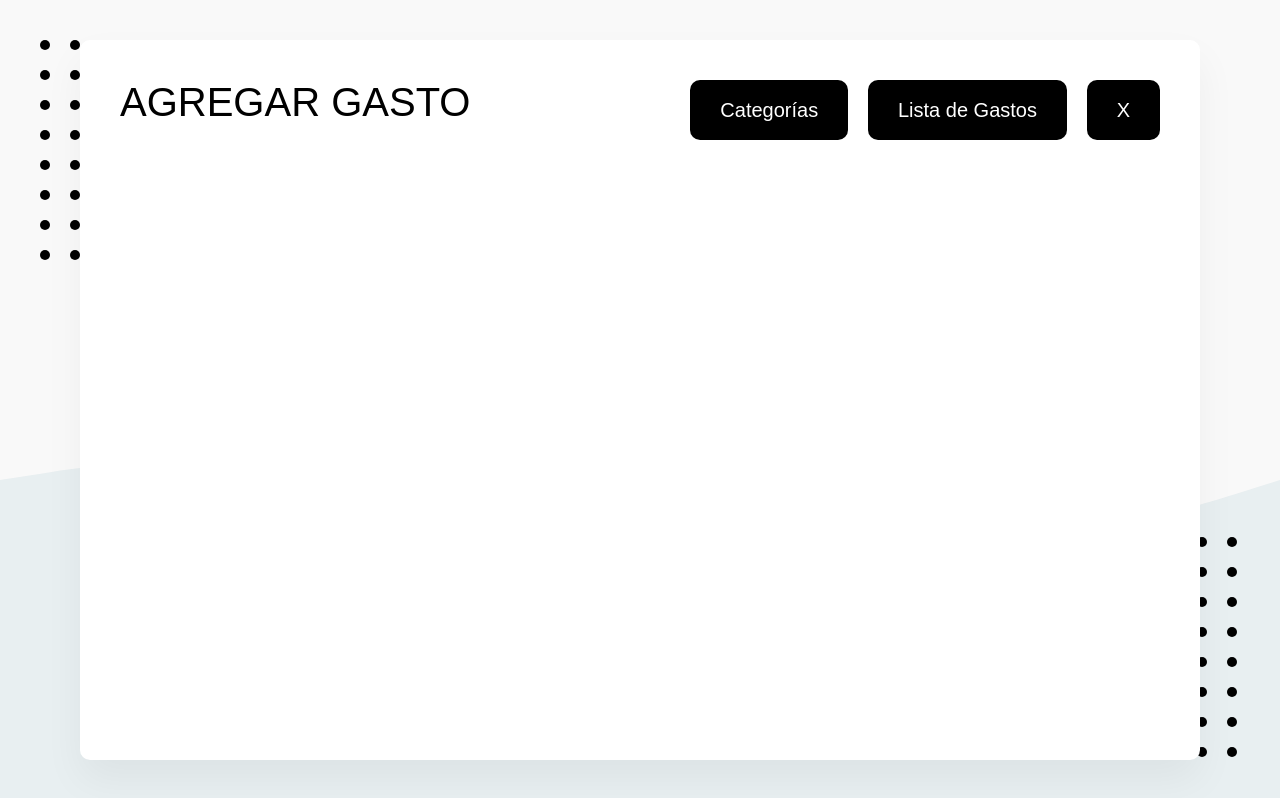
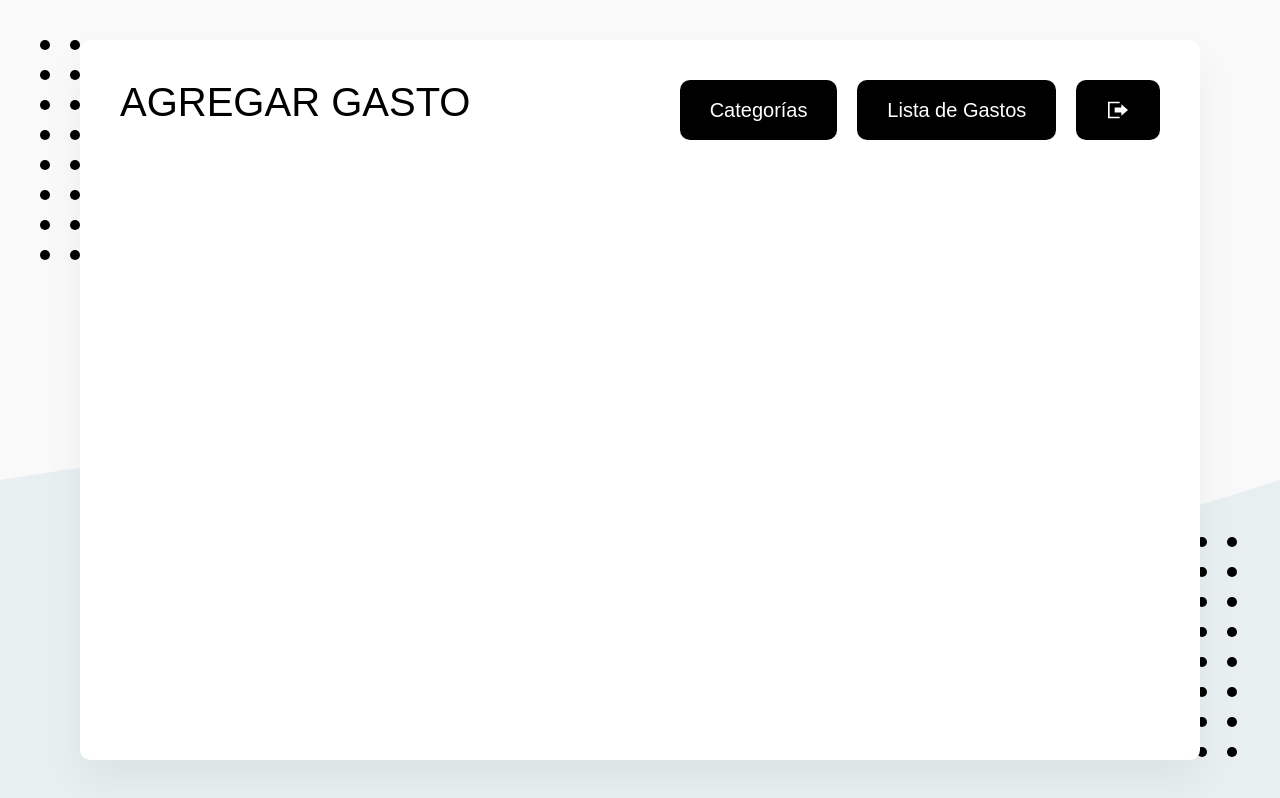
Before and after one commit to Sisifo-G/app-gastos-firebase, a React (Create React App) app: page / in a window 1280 px wide. Built offline with nearby package versions, Linux system fonts and the light colour scheme; no server answers; what webfontloader would draw is missing.

Commit message:
Cerrar sesion

```diff
--- a/src/App.js
+++ b/src/App.js
@@ -1,6 +1,7 @@
 import React from "react";
 import { Helmet } from "react-helmet";
 import Boton from "./elements/Boton";
+import BotonCerrarSesion from "./elements/BotonCerrarSesion";
 import {
   Header,
   Titulo,
@@ -20,7 +21,7 @@ function App() {
           <ContenedorBotones>
             <Boton to="/categorias">Categorías</Boton>
             <Boton to="/lista">Lista de Gastos</Boton>
-            <Boton to="/">X</Boton>
+            <BotonCerrarSesion />
           </ContenedorBotones>
         </ContenedorHeader>
       </Header>
--- a/src/contexts/AuthContext.js
+++ b/src/contexts/AuthContext.js
@@ -22,7 +22,7 @@ const AuthProvider = ({ children }) => {
     });
 
     return cancelarSubscripcion;
-  });
+  }, []);
   return (
     <AuthContext.Provider value={{ usuario: usuario }}>
       {!cargando && children}
--- /dev/null
+++ b/src/elements/BotonCerrarSesion.js
@@ -0,0 +1,25 @@
+import React from "react";
+import { ReactComponent as IconoCerrarSesion } from "./../images/log-out.svg";
+import Boton from "./Boton";
+import { auth } from "./../firebase/firebaseConfig";
+import { useHistory } from "react-router-dom";
+
+const BotonCerrarSesion = () => {
+  const history = useHistory();
+  const cerrarSesion = async () => {
+    try {
+      await auth.signOut();
+      history.push("/iniciar-sesion");
+    } catch (error) {
+      console.log(error);
+    }
+  };
+
+  return (
+    <Boton iconoGrande as="button" onClick={cerrarSesion}>
+      <IconoCerrarSesion />
+    </Boton>
+  );
+};
+
+export default BotonCerrarSesion;
```
Also changed, not shown: 1 other file (tests, documents, lock files or other folders).
